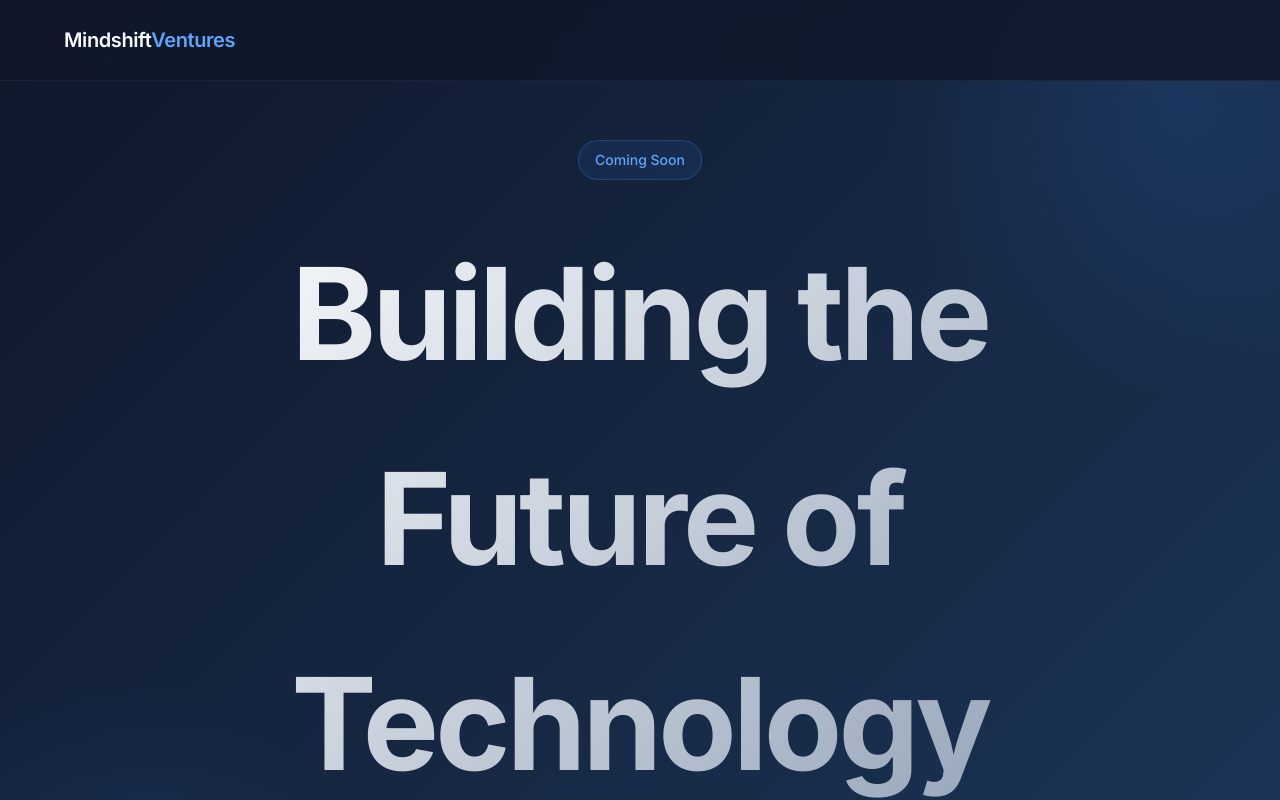
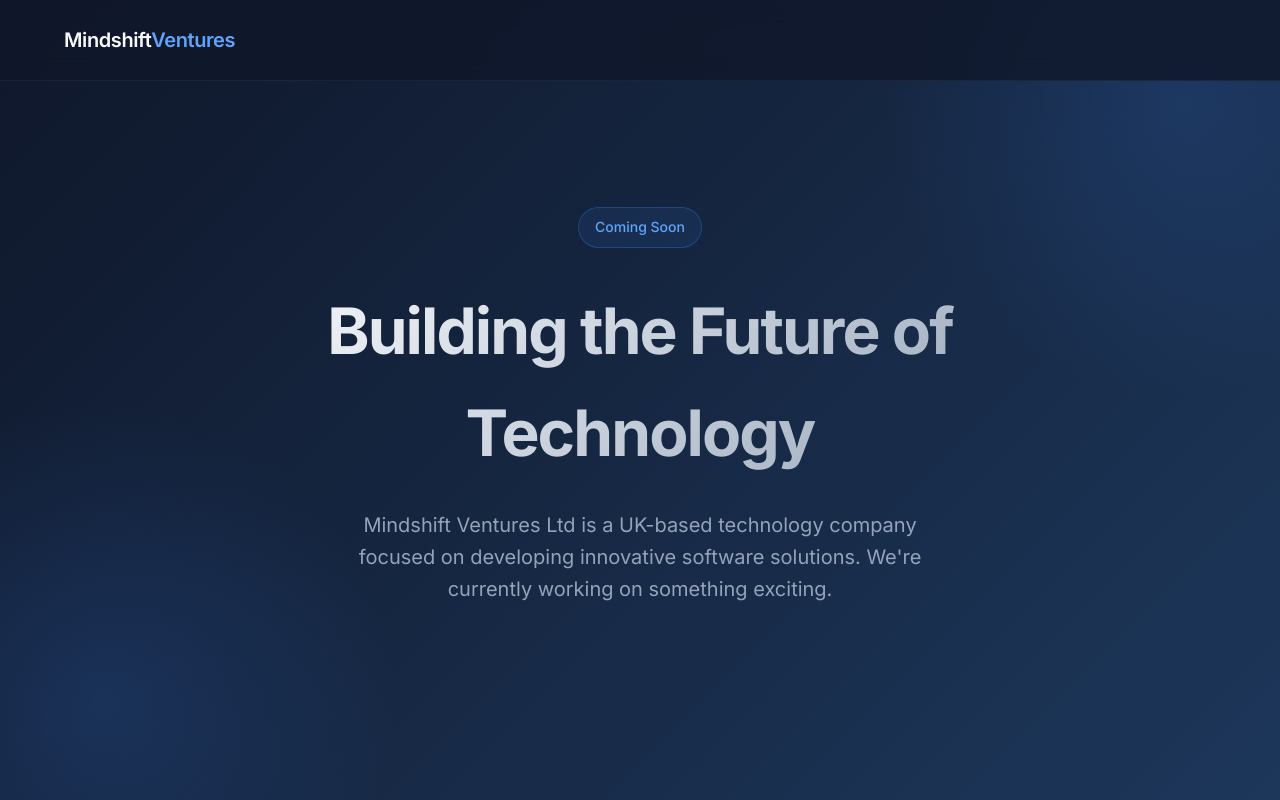
Before and after one commit to Mindshiftventures/Mindshiftventures.uk, a website: page index.html in a window 1280 px wide. Shown: the top 800 px of the page. Drawn offline with Linux system fonts and the light colour scheme.

Commit message:
Revert "Double hero heading size"
This reverts commit 0854a200555383d281d5ceed509a02e5e35a9afb.

```diff
--- a/index.html
+++ b/index.html
@@ -106,7 +106,7 @@
         }
 
         h1 {
-            font-size: clamp(5rem, 12vw, 8rem);
+            font-size: clamp(2.5rem, 6vw, 4rem);
             font-weight: 700;
             letter-spacing: -0.03em;
             margin-bottom: 24px;
```
